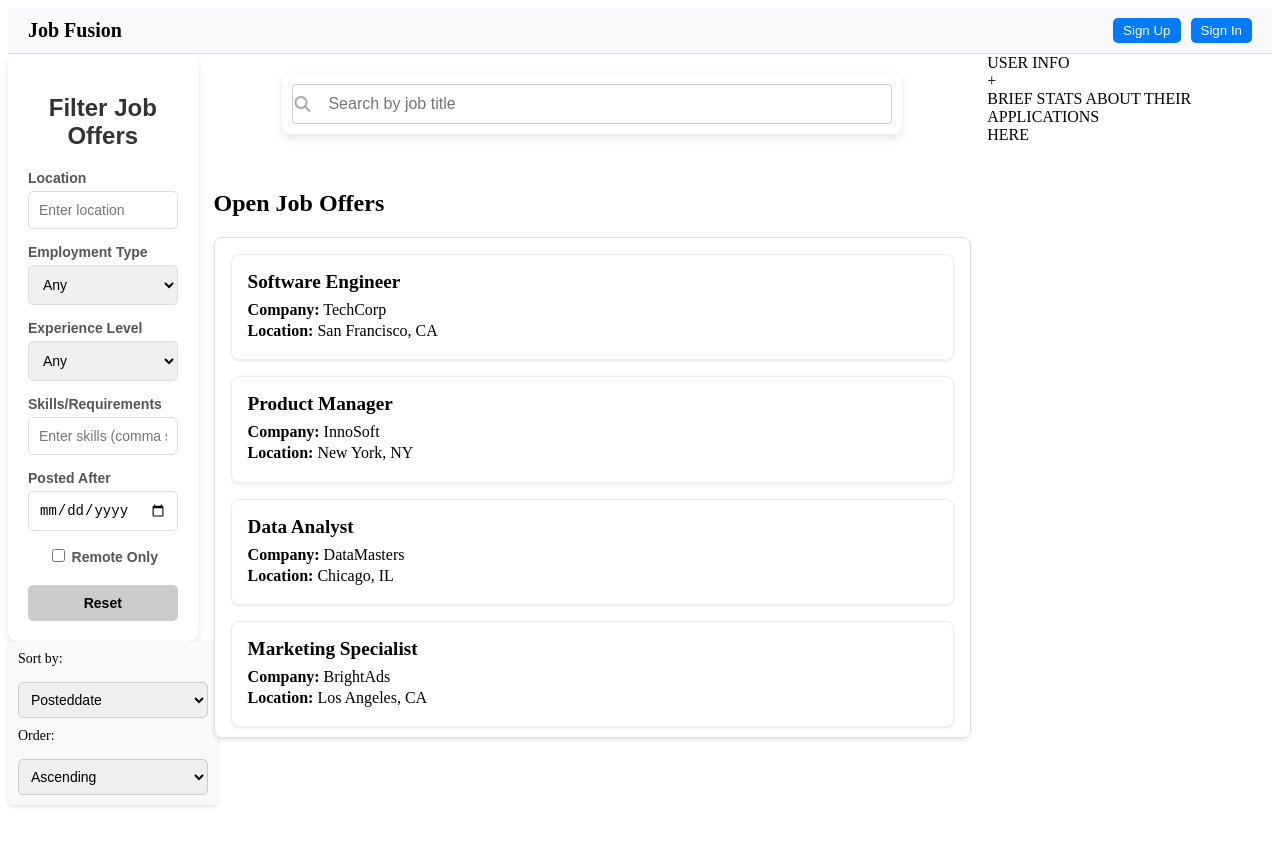
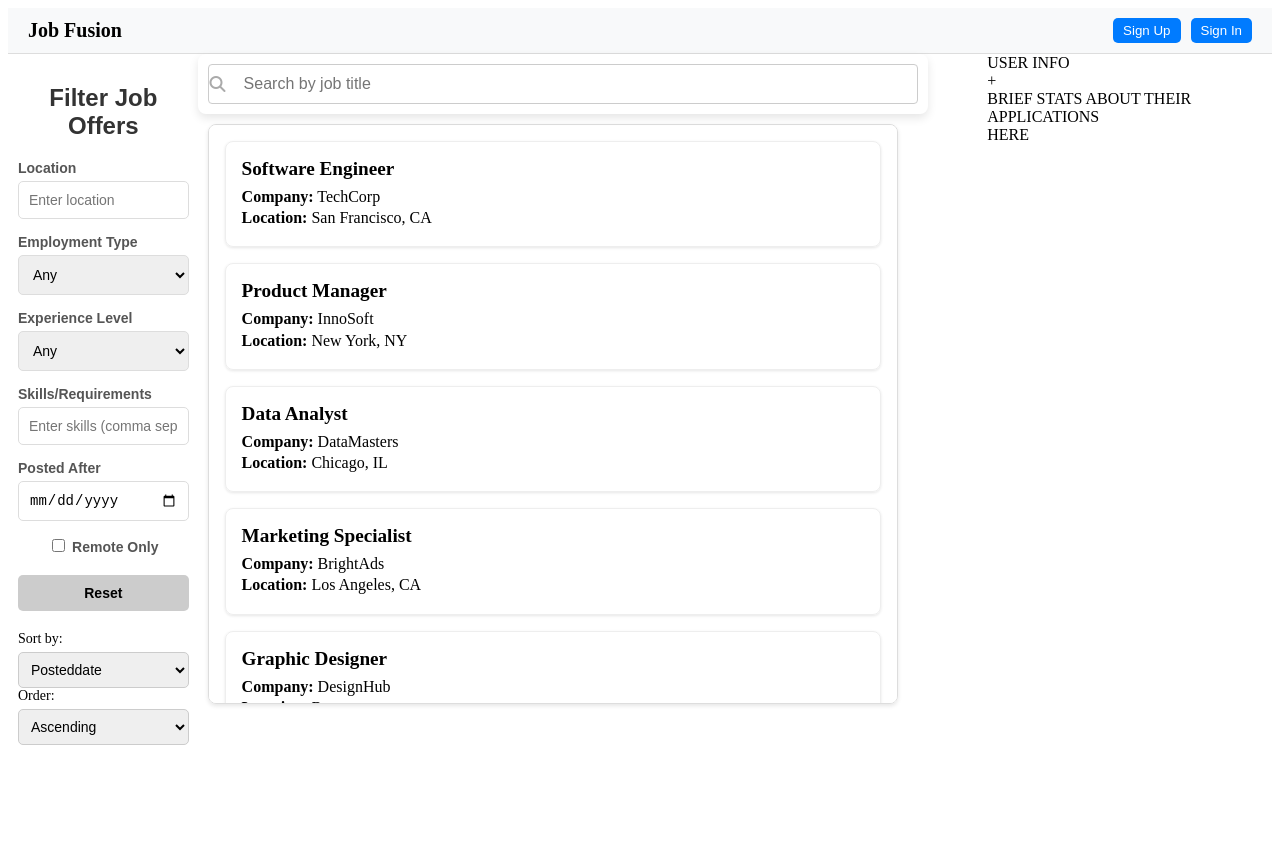
Before and after one commit to mo-hamedaziz/job-fusion-ui, an Angular app: page /welcome in a window 1280 px wide. Shown: the top 846 px of the page. Built offline with nearby package versions, Linux system fonts and the light colour scheme.

Commit message:
Updated styling

```diff
--- a/src/app/components/job-offers-filter/job-offers-filter.component.css
+++ b/src/app/components/job-offers-filter/job-offers-filter.component.css
@@ -1,10 +1,6 @@
 .job-offers-filter-container {
-  background: #ffffff;
-  padding: 20px;
-  border-radius: 10px;
-  box-shadow: 0 4px 8px rgba(0, 0, 0, 0.1);
-  max-width: 400px;
-  margin: auto;
+  padding: 10px;
+  width: 90%;
   font-family: 'Arial', sans-serif;
 }
 
--- a/src/app/components/job-offers-search-bar/job-offers-search-bar.component.css
+++ b/src/app/components/job-offers-search-bar/job-offers-search-bar.component.css
@@ -1,8 +1,6 @@
 .search-bar {
     position: relative;
-    width: 100%;
-    max-width: 600px;
-    margin: 20px auto;
+    width: 90%;
     padding: 10px;
     background-color: #fff;
     border-radius: 8px;
--- a/src/app/components/job-offers/job-offers.component.css
+++ b/src/app/components/job-offers/job-offers.component.css
@@ -2,10 +2,9 @@
   display: flex;
   flex-direction: column;
   height: 75vh;
-  width: 100%;
-  padding: 1rem;
+  width: 90%;
+  padding: 10px;
   box-sizing: border-box;
-  margin: 0 auto;
 }
 
 .job-offer-list {
--- a/src/app/components/job-offers/job-offers.component.html
+++ b/src/app/components/job-offers/job-offers.component.html
@@ -1,5 +1,5 @@
 <div class="job-offer-container">
-  <h2>Open Job Offers</h2>
+  <!-- <h2>Open Job Offers</h2> -->
   <div class="job-offer-list" *ngIf="filteredJobOffers.length > 0; else noOffers">
     <div *ngFor="let offer of filteredJobOffers" class="job-offer" (click)="openJobOfferDetails(offer)">
       <h3>{{ offer.title }}</h3>
--- a/src/app/components/sort-job-offers/sort-job-offers.component.css
+++ b/src/app/components/sort-job-offers/sort-job-offers.component.css
@@ -1,12 +1,8 @@
 .sort-job-offers {
     display: flex;
     flex-direction: column;
-    gap: 10px;
-    background-color: #f9f9f9;
     padding: 10px;
-    border-radius: 5px;
-    box-shadow: 0 2px 4px rgba(0, 0, 0, 0.1);
-    width: 100%;
+    width: 90%;
   }
 
   .sort-job-offers label {
--- a/src/app/components/sort-job-offers/sort-job-offers.component.ts
+++ b/src/app/components/sort-job-offers/sort-job-offers.component.ts
@@ -8,7 +8,7 @@ import { Component, EventEmitter, Output } from '@angular/core';
 export class SortJobOffersComponent {
   sortFields = ['title', 'company', 'location', 'employmentType', 'experienceLevel', 'postedDate'];
   selectedField: string = 'postedDate';
-  sortOrder: 'asc' | 'desc' = 'asc';  // Default to ascending order
+  sortOrder: 'asc' | 'desc' = 'asc';
 
   @Output() sortChange = new EventEmitter<{ field: string, order: 'asc' | 'desc' }>();
 
```
